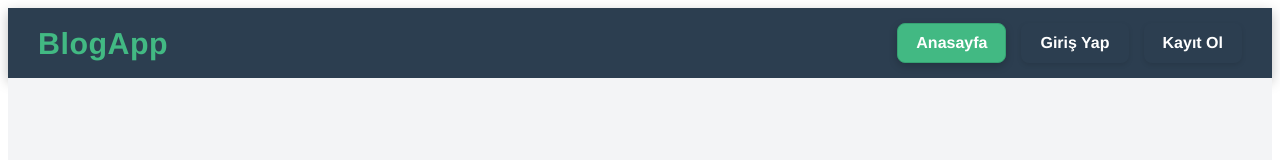
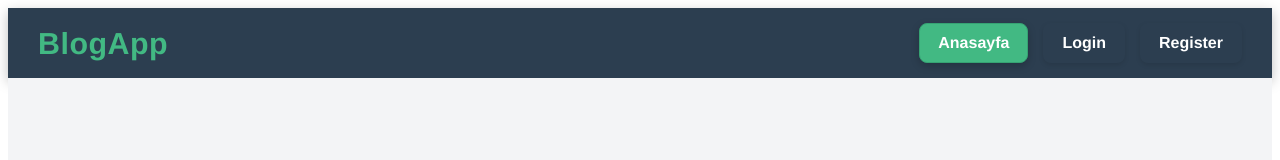
Before and after one commit to Koboom/blogAdd, a Vue app in the folder frontend/: page / in a window 1280 px wide. Shown: the top 160 px of the page. Built offline with nearby package versions, Linux system fonts and the light colour scheme; no server answers.

Commit message:
Login, Register

```diff
--- a/frontend/src/App.vue
+++ b/frontend/src/App.vue
@@ -8,8 +8,8 @@
         <router-link to="/">Anasayfa</router-link>
         <router-link v-if="authStore.isAuthenticated" to="/create">Yeni Yazi Oluştur</router-link>
         <router-link v-if="authStore.isAuthenticated" to="/profile">Profil</router-link>
-        <router-link v-if="!authStore.isAuthenticated" to="/login">Giriş Yap</router-link>
-        <router-link v-if="!authStore.isAuthenticated" to="/register">Kayıt Ol</router-link>
+        <router-link v-if="!authStore.isAuthenticated" to="/login">Login</router-link>
+        <router-link v-if="!authStore.isAuthenticated" to="/register">Register</router-link>
         <a v-if="authStore.isAuthenticated" @click="handleLogout" class="logout-link">
           Çıkış Yap ({{ authStore.userNameOrEmail }})
         </a>
```
